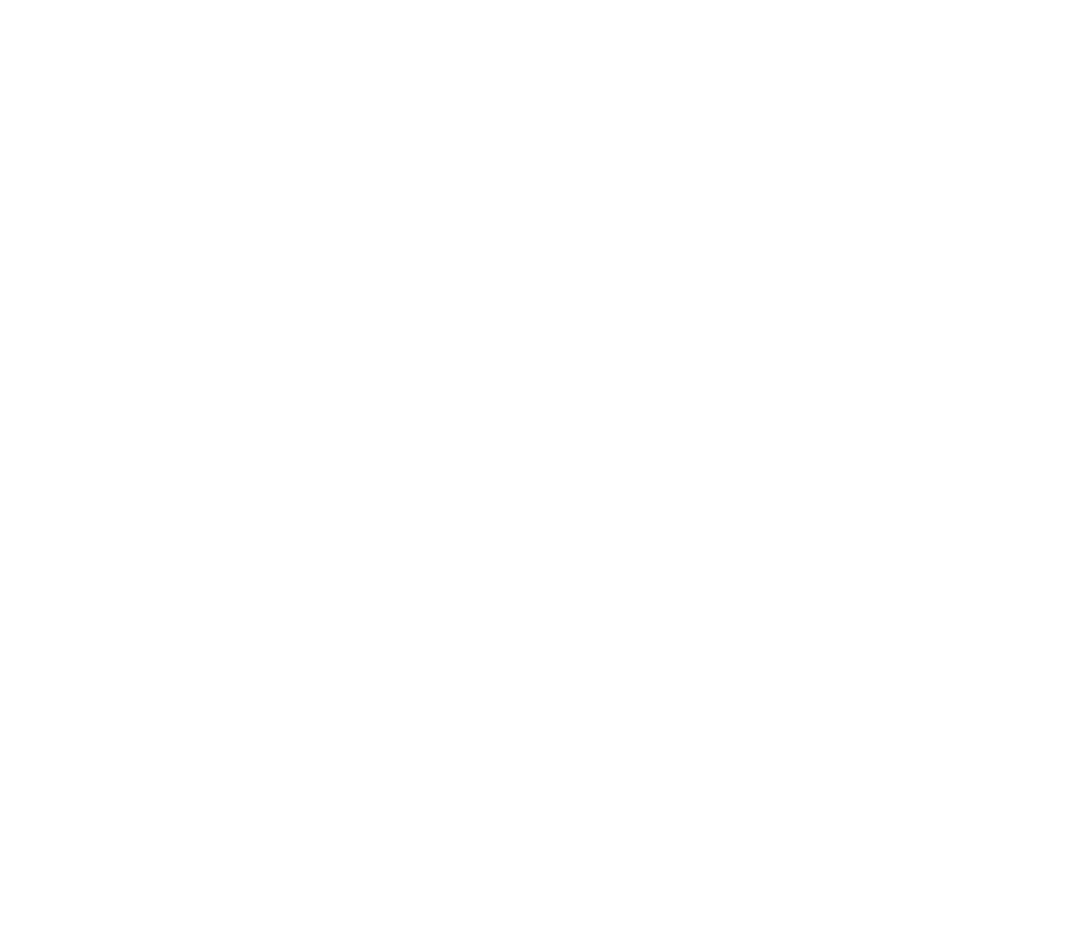
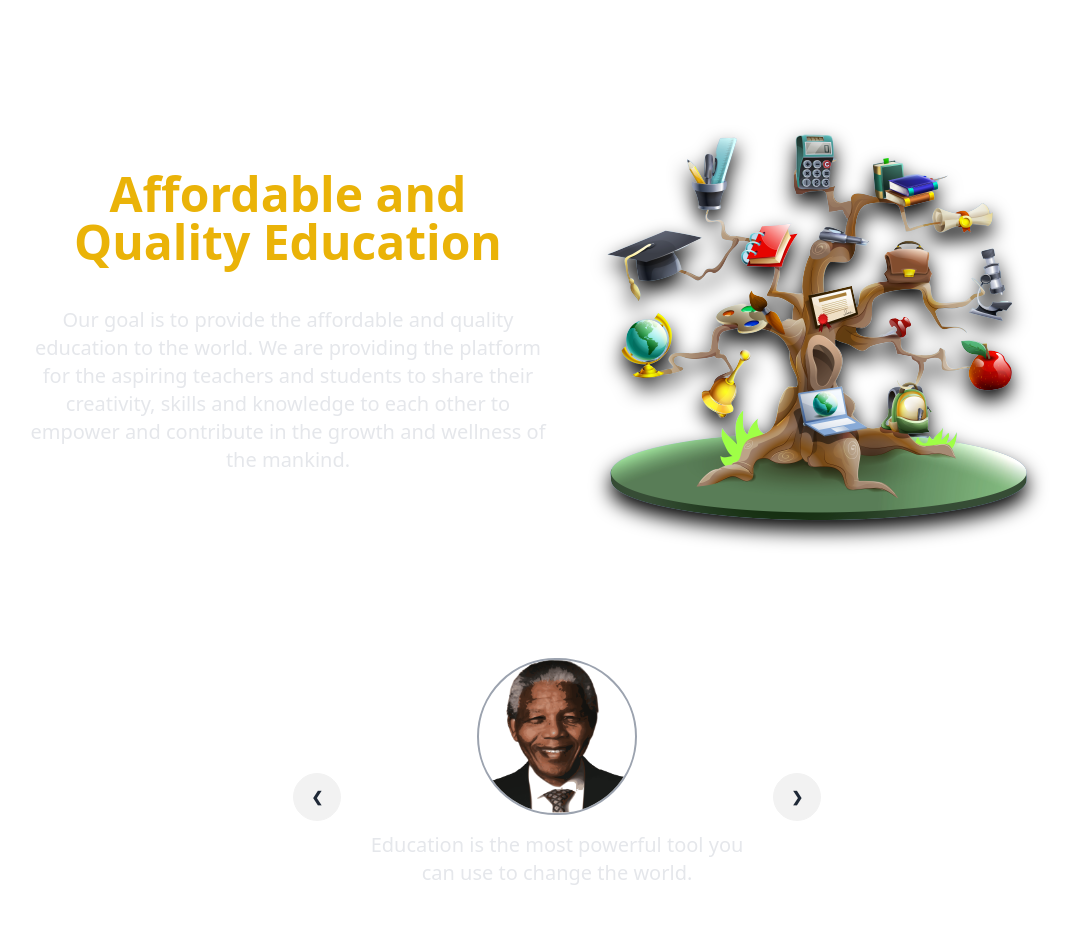
Before and after one commit to shashank26-cmd/lms-frontend, a React (Vite) app: page /about in a window 1280 px wide. Before the commit this address had no page. Shown: the top 952 px of the page, without its empty margins (123-1195 px from the left). Before the commit the page ends 800 px from the top, so only its background shows below. Built offline with nearby package versions, Linux system fonts and the light colour scheme.

Commit message:
about us page

```diff
--- a/src/App.jsx
+++ b/src/App.jsx
@@ -3,6 +3,7 @@
 
 import { Routes,Route } from 'react-router-dom'
 
+import AboutUs from './Pages/AboutUs'
 import Homepage  from './Pages/HomePage'
 function App() {
 
@@ -11,6 +12,7 @@
   <Routes>
 
 <Route path="/" element={<Homepage />}></Route>
+<Route path='/about' element={<AboutUs />}></Route>
 
   </Routes>
   </>
--- /dev/null
+++ b/src/Pages/AboutUs.jsx
@@ -0,0 +1,179 @@
+import HomeLayout from "../Layouts/HomeLayout";
+import aboutMainImage from "../Assets/Images/aboutMainImage.png";
+import apj from "../Assets/Images/apj.png";
+import billGates from "../Assets/Images/billGates.png";
+import einstein from "../Assets/Images/einstein.png";
+import nelsonMandela from "../Assets/Images/nelsonMandela.png";
+import steveJobs from "../Assets/Images/steveJobs.png";
+
+const AboutUs = () => {
+  return (
+    <HomeLayout>
+      <div className="pl-20 pt-10 flex flex-col text-white">
+        {/* creating the about page main section */}
+        <div className="flex items-center gap-5 mx-10">
+          {/* out moto section */}
+          <section className="w-1/2 space-y-10">
+            <h1 className="text-5xl text-yellow-500 font-semibold">
+              Affordable and Quality Education
+            </h1>
+            <p className="text-xl text-gray-200">
+              Our goal is to provide the affordable and quality education to the
+              world. We are providing the platform for the aspiring teachers and
+              students to share their creativity, skills and knowledge to each
+              other to empower and contribute in the growth and wellness of the
+              mankind.
+            </p>
+          </section>
+
+          {/* our moto image section */}
+          <div className="w-1/2">
+            <img
+              id="test1"
+              style={{
+                filter: "drop-shadow(0px 10px 10px rgb(0, 0, 0))",
+              }}
+              className="drop-shadow-2xl "
+              src={aboutMainImage}
+              alt="aboutMainImage"
+            />
+          </div>
+        </div>
+
+        {/* top personalities quotes section */}
+        <div className="carousel m-auto w-1/2 my-16">
+          <div id="slide1" className="carousel-item relative w-full">
+            <div className="flex flex-col items-center justify-center gap-4 px-[15%]">
+              {/* for personality image */}
+              <img
+                className="w-40 rounded-full border-2 border-gray-400"
+                src={nelsonMandela}
+                alt="Nelson Mandela"
+              />
+              {/* for writting the quotes */}
+              <p className="text-xl text-gray-200">
+                {"Education is the most powerful tool you can use to change the world."}
+              </p>
+              {/* for personality name */}
+              <h3 className="text-2xl font-semibold">Nelson Mandela</h3>
+            </div>
+            <div className="absolute flex justify-between transform -translate-y-1/2 left-5 right-5 top-1/2">
+              <a href="#slide5" className="btn btn-circle">
+                ❮
+              </a>
+              <a href="#slide2" className="btn btn-circle">
+                ❯
+              </a>
+            </div>
+          </div>
+
+          <div id="slide2" className="carousel-item relative w-full">
+            <div className="flex flex-col items-center justify-center gap-4 px-[15%]">
+              {/* for personality image */}
+              <img
+                className="w-40 rounded-full border-2 border-gray-400"
+                src={apj}
+                alt="APJ Abdul Kalam"
+              />
+              {/* for writting the quotes */}
+              <p className="text-xl text-gray-200">
+                "Learning gives creativity, creativity leads to thinking,
+                  thinking provides knowledge, knowledge makes you great."
+              </p>
+              {/* for personality name */}
+              <h3 className="text-2xl font-semibold">A. P. J. Abdul Kalam</h3>
+            </div>
+            <div className="absolute flex justify-between transform -translate-y-1/2 left-5 right-5 top-1/2">
+              <a href="#slide1" className="btn btn-circle">
+                ❮
+              </a>
+              <a href="#slide3" className="btn btn-circle">
+                ❯
+              </a>
+            </div>
+          </div>
+
+          <div id="slide3" className="carousel-item relative w-full">
+            <div className="flex flex-col items-center justify-center gap-4 px-[15%]">
+              {/* for personality image */}
+              <img
+                className="w-40 rounded-full border-2 border-gray-400"
+                src={einstein}
+                alt="einstein"
+              />
+              {/* for writting the quotes */}
+              <p className="text-xl text-gray-200">
+                "Education is not the learning of facts, but the training of the
+                mind to think."
+              </p>
+              {/* for personality name */}
+              <h3 className="text-2xl font-semibold">Albert Einstein</h3>
+            </div>
+            <div className="absolute flex justify-between transform -translate-y-1/2 left-5 right-5 top-1/2">
+              <a href="#slide2" className="btn btn-circle">
+                ❮
+              </a>
+              <a href="#slide4" className="btn btn-circle">
+                ❯
+              </a>
+            </div>
+          </div>
+
+          <div id="slide4" className="carousel-item relative w-full">
+            <div className="flex flex-col items-center justify-center gap-4 px-[15%]">
+              {/* for personality image */}
+              <img
+                className="w-40 rounded-full border-2 border-gray-400"
+                src={steveJobs}
+                alt="Steve Jobs"
+              />
+              {/* for writting the quotes */}
+              <p className="text-xl text-gray-200">
+                "Innovation distinguishes between a leader and a follower."
+              </p>
+              {/* for personality name */}
+              <h3 className="text-2xl font-semibold">Steve Jobs</h3>
+            </div>
+            <div className="absolute flex justify-between transform -translate-y-1/2 left-5 right-5 top-1/2">
+              <a href="#slide3" className="btn btn-circle">
+                ❮
+              </a>
+              <a href="#slide5" className="btn btn-circle">
+                ❯
+              </a>
+            </div>
+          </div>
+
+          <div id="slide5" className="carousel-item relative w-full">
+            <div className="flex flex-col items-center justify-center gap-4 px-[15%]">
+              {/* for personality image */}
+              <img
+                className="w-40 rounded-full border-2 border-gray-400"
+                src={billGates}
+                alt="Bill Gates"
+              />
+              {/* for writting the quotes */}
+              <p className="text-xl text-gray-200">
+                "Technology is just a tool. In terms of getting the kids working
+                together and motivating them, the teacher is the most
+                important."
+              </p>
+              {/* for personality name */}
+              <h3 className="text-2xl font-semibold">Bill Gates</h3>
+            </div>
+            <div className="absolute flex justify-between transform -translate-y-1/2 left-5 right-5 top-1/2">
+              <a href="#slide4" className="btn btn-circle">
+                ❮
+              </a>
+              <a href="#slide1" className="btn btn-circle">
+                ❯
+              </a>
+            </div>
+          </div>
+        </div>
+      </div>
+    </HomeLayout>
+  );
+};
+
+export default AboutUs;
```
